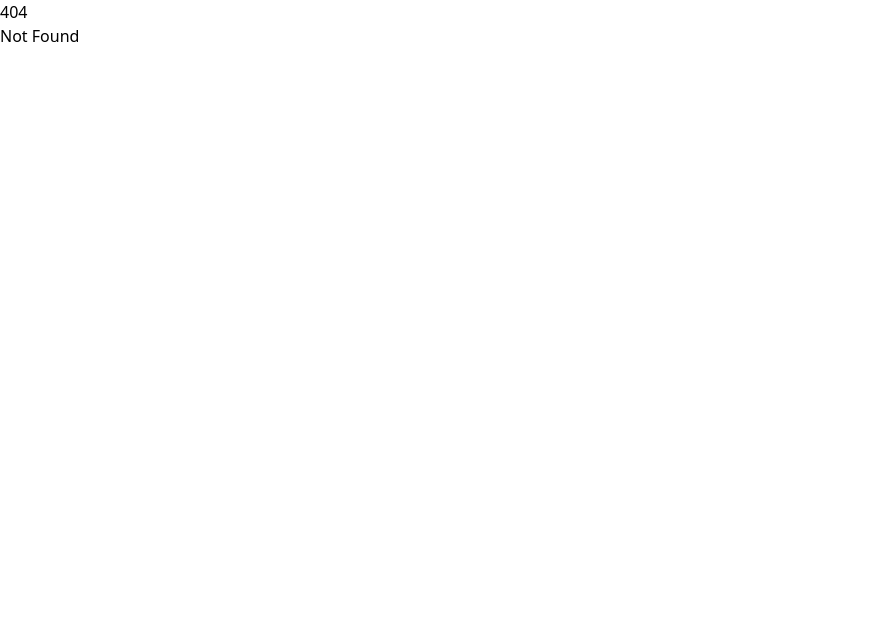
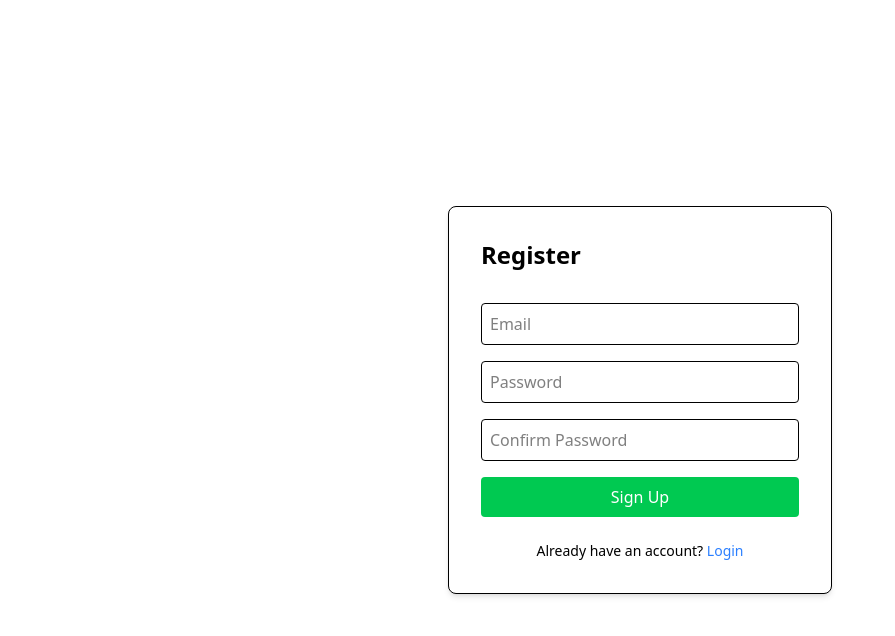
Before and after one commit to magnimar/properties-by-magni, a SvelteKit app in the folder frontend/: page /register in a window 1280 px wide. Before the commit this address had no page. Shown: the top 636 px of the page, without its empty margins (0-895 px from the left). Built offline with nearby package versions, Linux system fonts and the light colour scheme.

Commit message:
feat: implement user registration

```diff
--- a/frontend/src/routes/+page.svelte
+++ b/frontend/src/routes/+page.svelte
@@ -1,4 +1,16 @@
-<script lang="ts">
+<script>
+    import { onMount } from 'svelte';
+
+    onMount(() => {
+        const token = document.cookie.split('; ').find(row => row.startsWith('token='));
+        if (token) {
+            window.location.href = '/dashboard';
+        } else {
+            window.location.href = '/login';
+        }
+    });
 </script>
 
-<h1>Hello and welcome to Properties by Magni! More coming soon</h1>
+<div class="flex items-center justify-center min-h-screen bg-gray-50">
+  <p class="text-lg text-gray-500 animate-pulse">Redirecting...</p>
+</div>
--- a/frontend/src/routes/login/+page.svelte
+++ b/frontend/src/routes/login/+page.svelte
@@ -50,5 +50,9 @@
     <button type="submit" class="bg-blue-500 text-white p-2 rounded hover:bg-blue-600">
       Login
     </button>
+
+    <p class="text-sm text-center mt-2">
+      Don't have an account? <a href="/register" class="text-blue-500 hover:underline">Register</a>
+    </p>
   </form>
 </div>
--- /dev/null
+++ b/frontend/src/routes/register/+page.svelte
@@ -0,0 +1,77 @@
+<script>
+  let email = $state('');
+  let password = $state('');
+  let confirmPassword = $state('');
+  let error = $state('');
+  let success = $state(false);
+
+  async function handleRegister() {
+    error = '';
+    if (password !== confirmPassword) {
+      error = 'Passwords do not match';
+      return;
+    }
+
+    try {
+      const res = await fetch('http://localhost:8000/register', {
+        method: 'POST',
+        body: JSON.stringify({ email, password }),
+        headers: { 'Content-Type': 'application/json' }
+      });
+      const data = await res.json();
+      if (res.ok) {
+          success = true;
+          setTimeout(() => {
+            window.location.href = '/login';
+          }, 2000);
+      } else {
+          error = data.detail || 'Registration failed';
+      }
+    } catch (e) {
+      error = 'Could not connect to server';
+    }
+  }
+</script>
+
+<div class="flex flex-col items-center justify-center min-h-screen">
+  <form onsubmit={(e) => { e.preventDefault(); handleRegister(); }} class="flex flex-col gap-4 p-8 border rounded-lg shadow-md bg-white w-96">
+    <h1 class="text-2xl font-bold mb-4">Register</h1>
+
+    {#if error}
+      <p class="text-red-500 text-sm">{error}</p>
+    {/if}
+
+    {#if success}
+      <p class="text-green-500 text-sm">Account created! Redirecting to login...</p>
+    {/if}
+
+    <input
+      type="email"
+      bind:value={email}
+      placeholder="Email"
+      required
+      class="p-2 border rounded"
+    />
+    <input
+      type="password"
+      bind:value={password}
+      placeholder="Password"
+      required
+      class="p-2 border rounded"
+    />
+    <input
+      type="password"
+      bind:value={confirmPassword}
+      placeholder="Confirm Password"
+      required
+      class="p-2 border rounded"
+    />
+    <button type="submit" class="bg-green-500 text-white p-2 rounded hover:bg-green-600">
+      Sign Up
+    </button>
+
+    <p class="text-sm text-center mt-2">
+      Already have an account? <a href="/login" class="text-blue-500 hover:underline">Login</a>
+    </p>
+  </form>
+</div>
```
Also changed, not shown: 1 other file (tests, documents, lock files or other folders).
